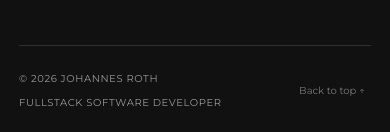
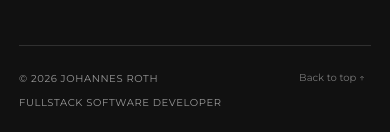
Before and after one commit to jorohx84/personal_portfolio_website, an Angular app: page / in a window 390 px wide. Shown: the part 10347-10479 px from the top of the page. Built offline with nearby package versions, Linux system fonts and the light colour scheme.

Commit message:
Align mobile footer back-to-top to top

```diff
--- a/src/styles.scss
+++ b/src/styles.scss
@@ -1049,7 +1049,7 @@ a {
         grid-column: 2;
         grid-row: 1 / span 2;
         justify-self: end;
-        align-self: center
+        align-self: start
     }
 
     .section-heading {
```
